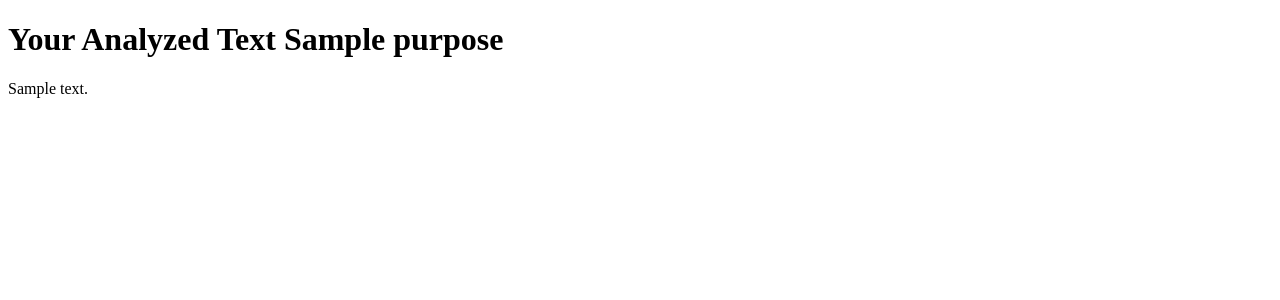
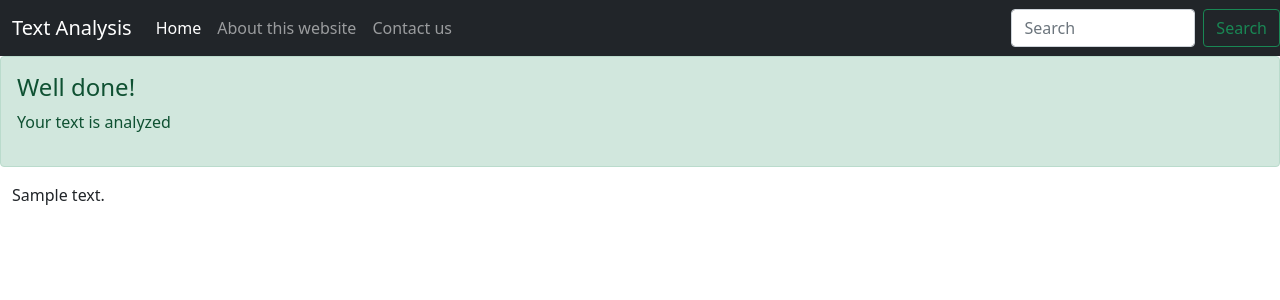
Before and after one commit to vamsi1609/textutil, a Python web app: template templates/analyze.html in a window 1280 px wide. Shown: the top 300 px of the page. Run offline with Jinja, Linux system fonts and the light colour scheme; the template is opened without the code that fills it: most values are stand-ins (such as "Sample title", 1, 10 or a date in 2020).

Commit message:
Added Bootstrap in both index as well as analyzed page

```diff
--- a/templates/analyze.html
+++ b/templates/analyze.html
@@ -1,14 +1,55 @@
-<!DOCTYPE html>
-<html lang='en'>
-<HTML>
-   <HEAD>
-      <TITLE>Analyzing the text</TITLE>
-   </HEAD>
-   <BODY>
-      <h1>Your Analyzed Text {{purpose}}</h1>
-      <p>
-          {{ analyzed_text}}
+<!doctype html>
+<html lang="en">
+  <head>
+    <!-- Required meta tags -->
+    <meta charset="utf-8">
+    <meta name="viewport" content="width=device-width, initial-scale=1">
 
-      </p>
-   </BODY>
-</HTML>
+    <!-- Bootstrap CSS -->
+    <link href="https://cdn.jsdelivr.net/npm/bootstrap@5.0.0-beta1/dist/css/bootstrap.min.css" rel="stylesheet" integrity="sha384-giJF6kkoqNQ00vy+HMDP7azOuL0xtbfIcaT9wjKHr8RbDVddVHyTfAAsrekwKmP1" crossorigin="anonymous">
+
+    <title>Analyze your text</title>
+  </head>
+  <body>
+    <nav class="navbar navbar-expand-lg navbar-dark bg-dark">
+  <div class="container-fluid">
+    <a class="navbar-brand" href="#">Text Analysis</a>
+    <button class="navbar-toggler" type="button" data-bs-toggle="collapse" data-bs-target="#navbarNavAltMarkup" aria-controls="navbarNavAltMarkup" aria-expanded="false" aria-label="Toggle navigation">
+      <span class="navbar-toggler-icon"></span>
+    </button>
+    <div class="collapse navbar-collapse" id="navbarNavAltMarkup">
+      <div class="navbar-nav">
+        <a class="nav-link active" aria-current="page" href="#">Home</a>
+        <a class="nav-link" href="#">About this website</a>
+        <a class="nav-link" href="#">Contact us</a>
+      </div>
+    </div>
+  </div>
+    <form class="d-flex">
+      <input class="form-control me-2" type="search" placeholder="Search" aria-label="Search">
+      <button class="btn btn-outline-success" type="submit">Search</button>
+    </form>
+</nav>
+<div class="alert alert-success" role="alert">
+  <h4 class="alert-heading">Well done!</h4>
+  <p> Your text is analyzed
+  </p>
+</div>
+<div class="container-fluid">
+  <p>
+      {{ analyzed_text}}
+
+  </p>
+</div>
+    <!-- Optional JavaScript; choose one of the two! -->
+
+    <!-- Option 1: Bootstrap Bundle with Popper -->
+    <script src="https://cdn.jsdelivr.net/npm/bootstrap@5.0.0-beta1/dist/js/bootstrap.bundle.min.js" integrity="sha384-ygbV9kiqUc6oa4msXn9868pTtWMgiQaeYH7/t7LECLbyPA2x65Kgf80OJFdroafW" crossorigin="anonymous"></script>
+
+    <!-- Option 2: Separate Popper and Bootstrap JS -->
+    <!--
+    <script src="https://cdn.jsdelivr.net/npm/@popperjs/core@2.5.4/dist/umd/popper.min.js" integrity="sha384-q2kxQ16AaE6UbzuKqyBE9/u/KzioAlnx2maXQHiDX9d4/zp8Ok3f+M7DPm+Ib6IU" crossorigin="anonymous"></script>
+    <script src="https://cdn.jsdelivr.net/npm/bootstrap@5.0.0-beta1/dist/js/bootstrap.min.js" integrity="sha384-pQQkAEnwaBkjpqZ8RU1fF1AKtTcHJwFl3pblpTlHXybJjHpMYo79HY3hIi4NKxyj" crossorigin="anonymous"></script>
+    -->
+  </body>
+</html>
--- a/templates/index.html
+++ b/templates/index.html
@@ -31,7 +31,8 @@
     </form>
 </nav>
 </nav>
-<form class="container-fluid" action='/analyze' method='get'>
+<div class="container-fluid">
+  <form  action='/analyze' method='get'>
     <div class="mb-3">
       <label for="exampleFormControlTextarea1" class="form-label">Enter your text to get the analysis</label>
       <textarea class="form-control" name="text" id="exampleFormControlTextarea1" rows="3"></textarea>
@@ -46,6 +47,8 @@
   </div>
   <button type="submit" class="btn btn-dark mt-2">Analyze the text</button>
   </form>
+
+</div>
     <!-- Optional JavaScript; choose one of the two! -->
 
     <!-- Option 1: Bootstrap Bundle with Popper -->
```
Lines whose indentation alone changed are shown as unchanged.
